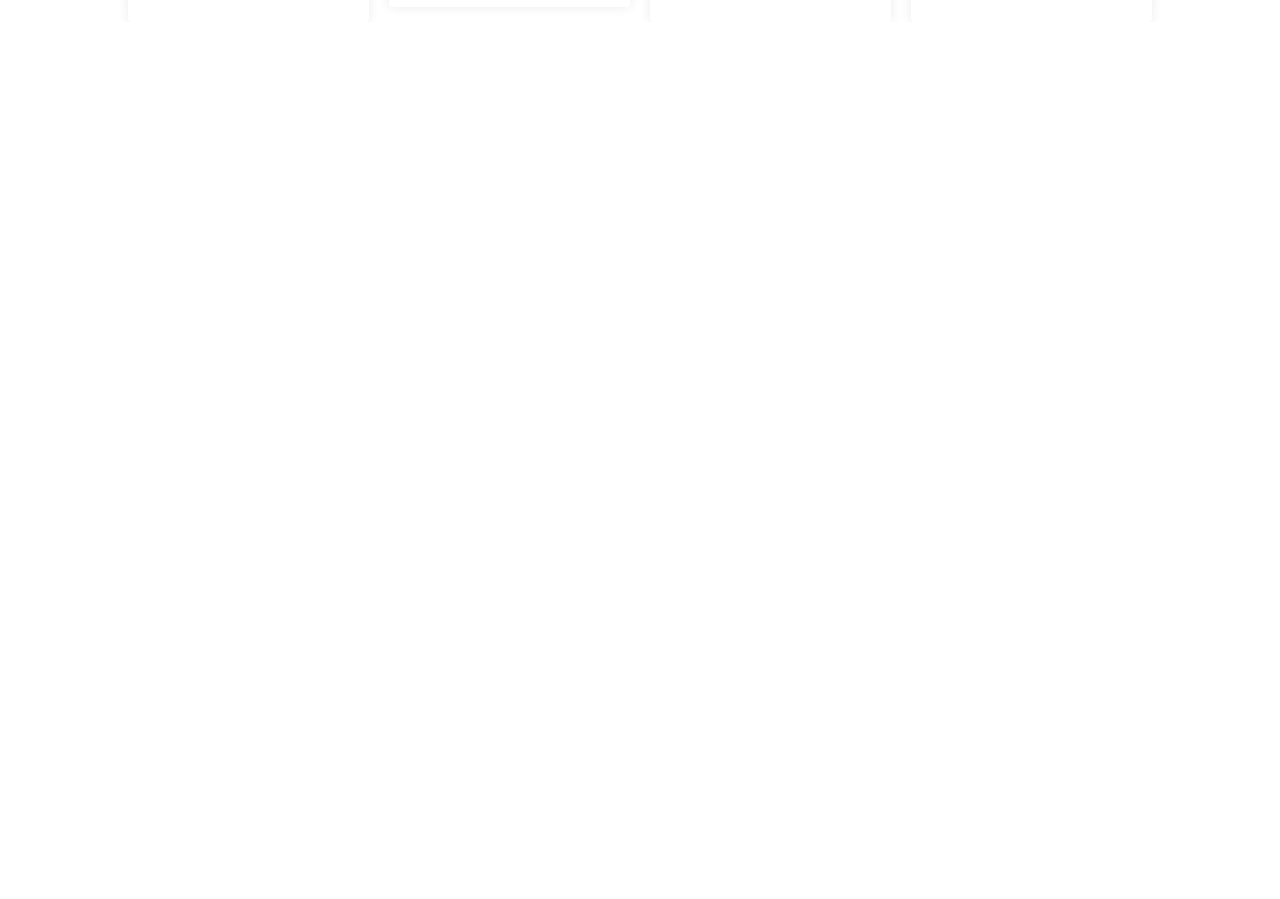
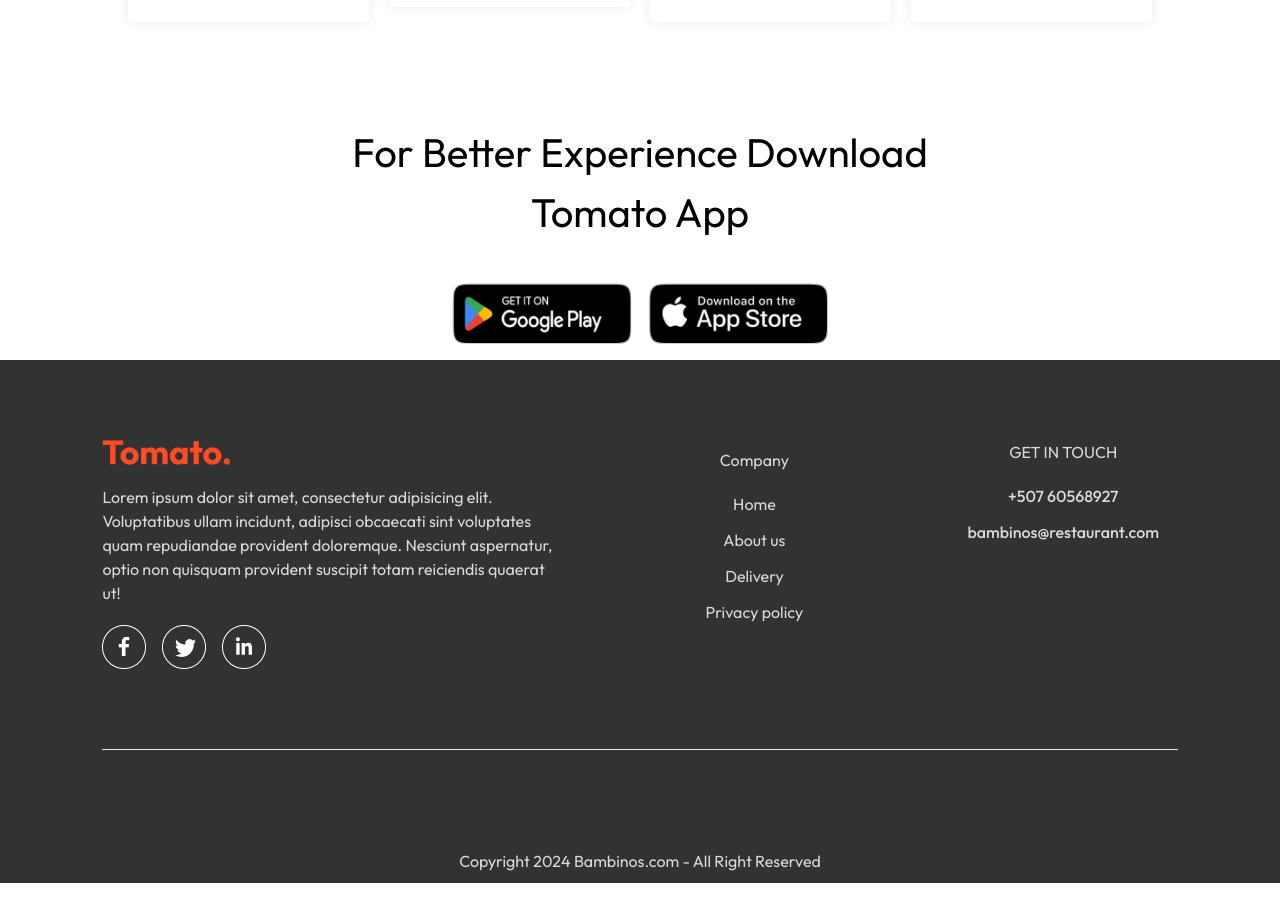
Before and after one commit to codeboy0704/restaurant_delivery_client, a React (Vite) app: page / in a window 1280 px wide. Shown: the part 3800-4699 px from the top of the page. Before the commit the page ends 3822 px from the top, so only its background shows below. Built offline with nearby package versions, Linux system fonts and the light colour scheme.

Commit message:
footer and dowload componenets added

```diff
--- a/src/App.jsx
+++ b/src/App.jsx
@@ -5,9 +5,11 @@ import Home from './pages/Home'
 import Cart from './pages/Cart'
 import PlaceHolder from './pages/PlaceHolder'
 import "./App.css"
+import Footer from './components/Footer'
 
 function App() {
   return (
+    <>
       <div className='app'>
         <Navbar />
         <Routes>
@@ -16,6 +18,8 @@ function App() {
           <Route path='/order' element={<PlaceHolder />} />
         </Routes>
       </div>
+      <Footer />
+    </>
   )
 }
 
--- /dev/null
+++ b/src/components/AppDowload.jsx
@@ -0,0 +1,16 @@
+import React from 'react'
+import { assets } from '../assets/assets'
+
+function AppDowload() {
+  return (
+    <div id='app-download' className='my-auto mx-auto mt-[100px] text-[40px] text-center'>
+        <p>For Better Experience Download <br /> Tomato App</p>
+        <div className='flex justify-center gap-4 mt-[40px]'>
+            <img className='cursor-pointer transition ease-in-out delay-180 max-w-[180px] w-[maz(30vw, 120px)] hover:scale-105' src={assets.play_store} alt="play store" />
+            <img className='cursor-pointer transition ease-in-out delay-180 max-w-[180px] w-[maz(30vw, 120px)] hover:scale-105' src={assets.app_store} alt="app store" />
+        </div>
+    </div>
+  )
+}
+
+export default AppDowload
--- /dev/null
+++ b/src/components/Footer.jsx
@@ -0,0 +1,42 @@
+import React from 'react'
+import { assets } from '../assets/assets'
+
+function Footer() {
+  return (
+    <div className='text-[#d9d9d9] bg-[#323232] flex flex-col align-center gap-4 py-[10px] px-[8vw] pt-[80px] my-4' id='footer'>
+        <div className='grid w-[100%] grid-cols-footer gap-[80px] align-center justify-center'>
+            <div className='flex flex-col align-start gap-[20px]'>
+                <img className='w-32' src={assets.logo} alt="" />
+                <p>Lorem ipsum dolor sit amet, consectetur adipisicing elit. Voluptatibus ullam incidunt, adipisci obcaecati sint voluptates quam repudiandae provident doloremque. Nesciunt aspernatur, optio non quisquam provident suscipit totam reiciendis quaerat ut!</p>
+                <div className='flex gap-4'>
+                    <img className='cursor-pointer' src={assets.facebook_icon} alt="" />
+                    <img className='cursor-pointer' src={assets.twitter_icon} alt="" />
+                    <img className='cursor-pointer' src={assets.linkedin_icon} alt="" />
+                </div>
+            </div>
+            <div className='flex flex-col align-start gap-[20px] text-center my-2'>
+                <h2>Company</h2>
+                <ul className='flex flex-col gap-3 justify-center align-center'>
+                    <li className='text-center cursor-pointer'>Home</li>
+                    <li className='text-center cursor-pointer'>About us</li>
+                    <li className='text-center cursor-pointer'>Delivery</li>
+                    <li className='text-center cursor-pointer'>Privacy policy</li>
+                </ul>
+            </div>
+            <div className='flex flex-col align-center text-center gap-[20px]'>
+                <h2>GET IN TOUCH</h2>
+                <ul className='flex flex-col gap-3 font-medium'>
+                    <li className='cursor-pointer'>+507 60568927</li>
+                    <li className='cursor-pointer'>bambinos@restaurant.com</li>
+                </ul>
+            </div>
+            <hr className='col-span-3 h-[20px]' />
+            <div className='col-span-3 text-center'>
+              <p>Copyright 2024 Bambinos.com - All Right Reserved</p>
+            </div>
+        </div>
+    </div>
+  )
+}
+
+export default Footer
--- a/src/pages/Home.jsx
+++ b/src/pages/Home.jsx
@@ -2,6 +2,7 @@ import React, { useState } from 'react'
 import Header from '../components/Header'
 import ExploreMenu from '../components/ExploreMenu'
 import FoodDisplay from '../components/FoodDisplay'
+import AppDowload from '../components/AppDowload'
 
 function Home() {
   const [category, setCategory] = useState("All")
@@ -10,6 +11,7 @@ function Home() {
         <Header />
         <ExploreMenu category={category} setCategory={setCategory} />
         <FoodDisplay category={category} />
+        <AppDowload />
     </div>
   )
 }
--- a/tailwind.config.js
+++ b/tailwind.config.js
@@ -17,6 +17,7 @@ export default {
       },
       gridTemplateColumns: {
         "display": 'repeat(auto-fill, minmax(240px, 1fr))',
+        "footer": '2fr 1fr 1fr'
       },
       keyframes: {
         fadeIn: {
```
Lines whose indentation alone changed are shown as unchanged.
